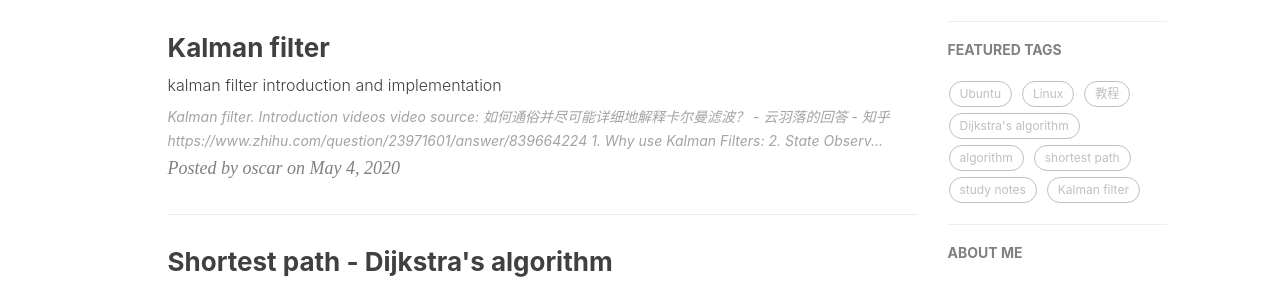
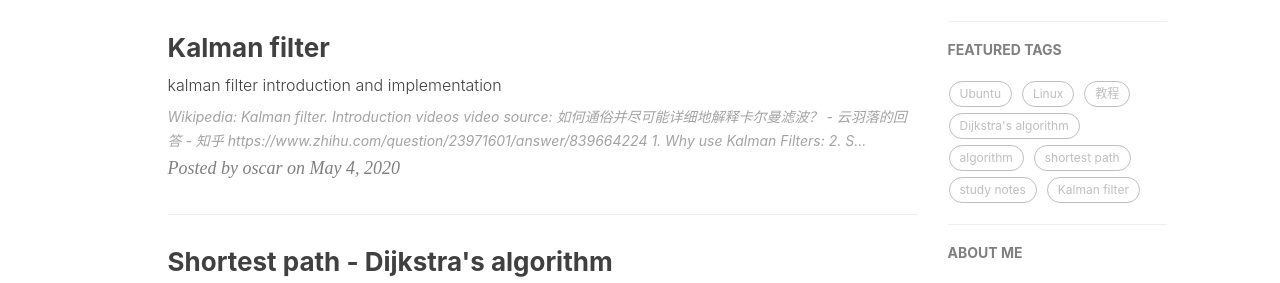
Before and after one commit to Bocheng-J/Bocheng-J.github.io, a Jekyll site: the page built from index.html, in a window 1280 px wide. Shown: the part 437-720 px from the top of the page. Built offline with Jekyll 4.4.1, drawn with Linux system fonts in a browser that asks for light colours; nearby versions of some CDN libraries; the list of posts is cut into pages by our own code; comment, search, counter and statistics services are not loaded.

Commit message:
Update 2020-05-04-Kalman-filter.md

```diff
--- a/_posts/2020-05-04-Kalman-filter.md
+++ b/_posts/2020-05-04-Kalman-filter.md
@@ -11,7 +11,7 @@ tags:
     - study notes
 ---
 
->  [Kalman filter](https://en.wikipedia.org/wiki/Kalman_filter).
+>  Wikipedia: [Kalman filter](https://en.wikipedia.org/wiki/Kalman_filter).
 
 
 # Introduction videos
```
